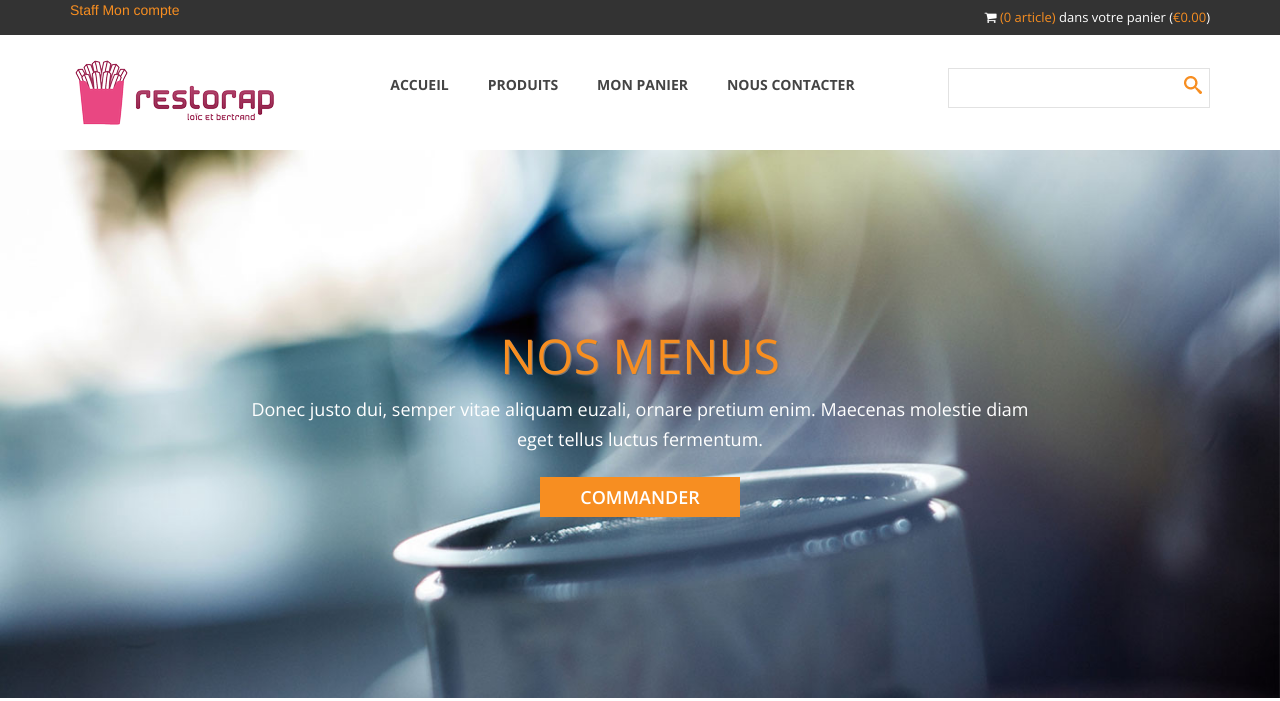
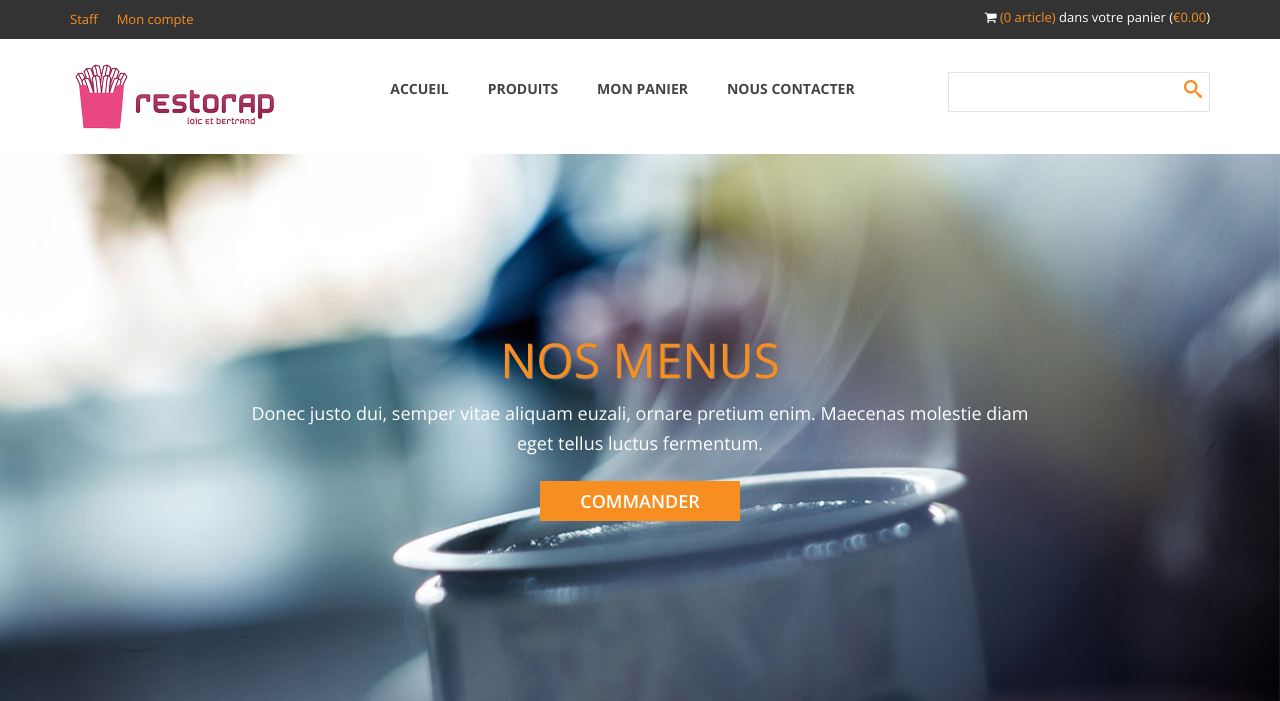
Before and after one commit to projetBertrandLoic/projetWeb, a PHP site: page /index.php in a window 1280 px wide. Shown: the top 701 px of the page. Run offline with PHP 8.4, Linux system fonts and the light colour scheme; data that the repository does not hold is empty.

Commit message:
mis a jour la div et css

```diff
--- a/header.php
+++ b/header.php
@@ -35,7 +35,7 @@ ini_set('display_errors', 'On');
                     <div class="container">
                         <div class="row">
                             <div class="col-md-8">
-                                <div class="home-account">
+                                <div class="utilisateurs">
                                     <a href="staff.php">Staff </a>
                                     <a href="compte.php"> Mon compte</a>
                                 </div>
```
